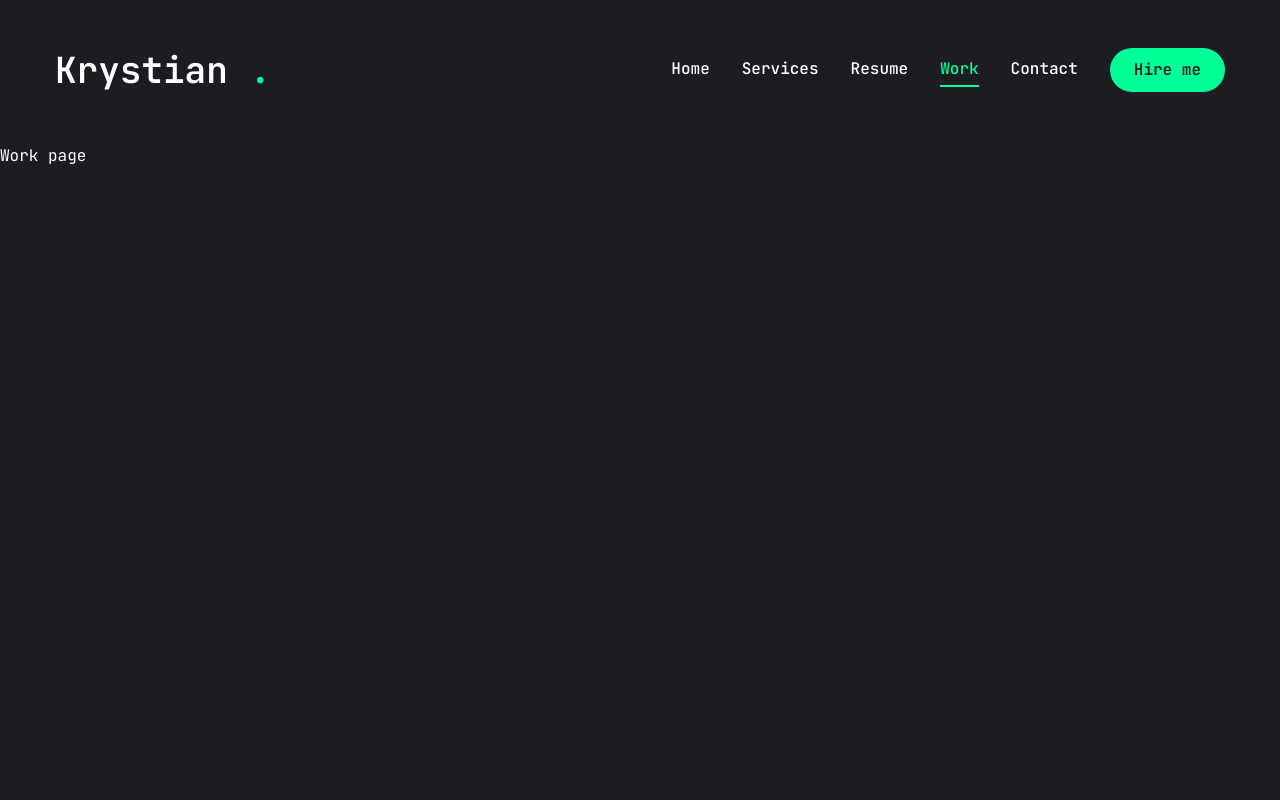
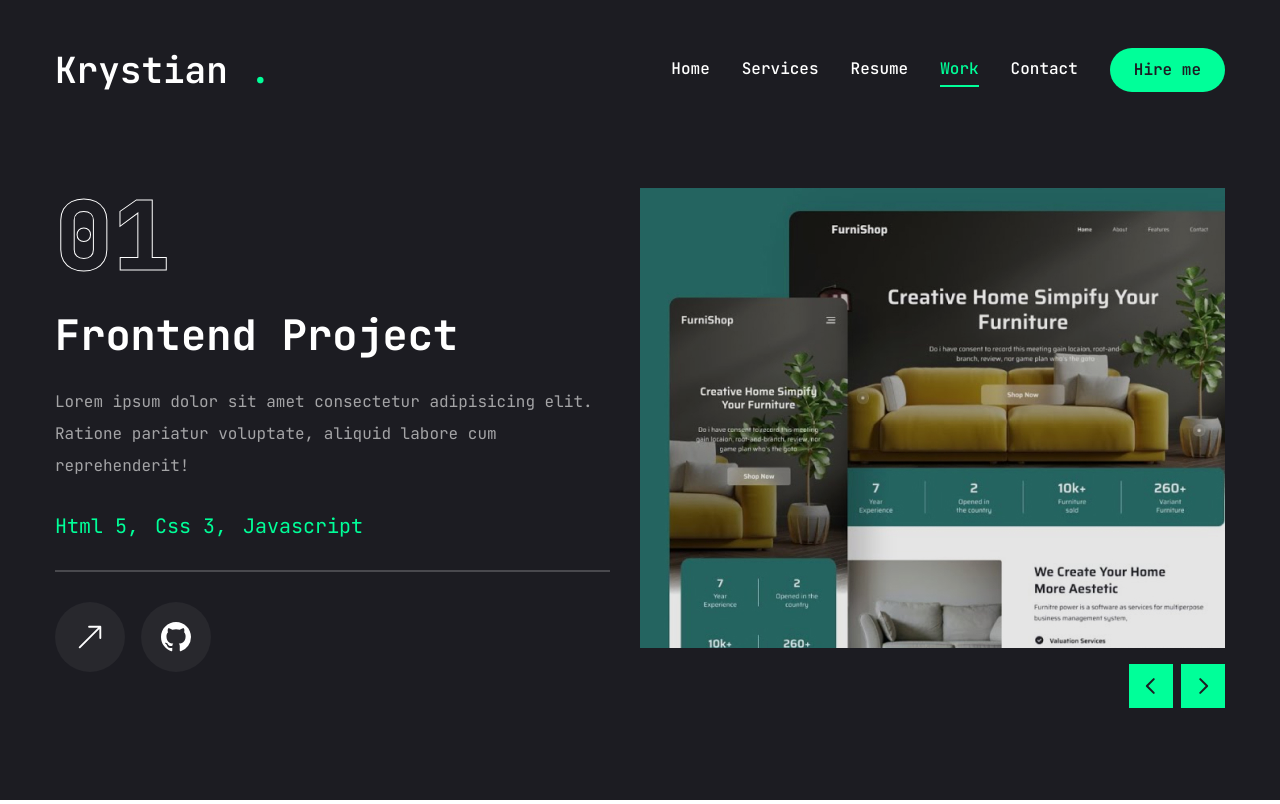
Before and after one commit to krywa5/portfolio, a Next.js app: page /work in a window 1280 px wide. Built offline with nearby package versions, Linux system fonts and the light colour scheme.

Commit message:
Work page

```diff
--- a/app/layout.tsx
+++ b/app/layout.tsx
@@ -1,6 +1,7 @@
 import type { Metadata } from "next";
 import { JetBrains_Mono } from "next/font/google";
 import "./globals.css";
+import "swiper/css"; // TODO_KW: czy to nie powinno być zaciągane gdzieś wyżej?
 
 import Header from "@/components/Header";
 import PageTransition from "@/components/PageTransition";
--- a/app/work/page.tsx
+++ b/app/work/page.tsx
@@ -1,7 +1,177 @@
-import { FunctionComponent } from "react";
+"use client";
+
+import { motion } from "framer-motion";
+import { useState, FunctionComponent } from "react";
+import { Swiper, SwiperClass, SwiperSlide } from "swiper/react";
+import { BsArrowUpRight, BsGithub } from "react-icons/bs";
+import {
+  Tooltip,
+  TooltipContent,
+  TooltipProvider,
+  TooltipTrigger,
+} from "@/components/ui/tooltip";
+import Link from "next/link";
+import Image from "next/image";
+import WorkSliderButtons from "@/components/WorkSliderButtons";
+
+type Project = {
+  num: string;
+  category: string;
+  title: string;
+  description: string;
+  stack: { name: string }[];
+  image: string;
+  live: string;
+  github: string;
+};
+
+const projects: Project[] = [
+  {
+    num: "01",
+    category: "frontend",
+    title: "project 1",
+    description:
+      "Lorem ipsum dolor sit amet consectetur adipisicing elit. Ratione pariatur voluptate, aliquid labore cum reprehenderit!",
+    stack: [{ name: "Html 5" }, { name: "Css 3" }, { name: "Javascript" }],
+    image: "/assets/work/thumb1.png",
+    live: "",
+    github: "",
+  },
+  {
+    num: "02",
+    category: "fullstack",
+    title: "project 2",
+    description:
+      "Lorem ipsum dolor sit amet consectetur adipisicing elit. Ratione pariatur voluptate, aliquid labore cum reprehenderit!",
+    stack: [{ name: "Next.js" }, { name: "Tailwind.css" }, { name: "Node.js" }],
+    image: "/assets/work/thumb2.png",
+    live: "",
+    github: "",
+  },
+  {
+    num: "03",
+    category: "frontend",
+    title: "project 3",
+    description:
+      "Lorem ipsum dolor sit amet consectetur adipisicing elit. Ratione pariatur voluptate, aliquid labore cum reprehenderit!",
+    stack: [{ name: "Next.js" }, { name: "Tailwind.css" }],
+    image: "/assets/work/thumb3.png",
+    live: "",
+    github: "",
+  },
+];
 
 const Work: FunctionComponent = () => {
-  return <div>Work page</div>;
+  const [project, setProject] = useState<Project>(projects[0]);
+
+  const handleSlideChange = (swiper: SwiperClass) => {
+    // get current slide index
+    const currentIndex = swiper.activeIndex;
+    // update project state based on current slide index
+    setProject(projects[currentIndex]);
+  };
+
+  return (
+    <motion.section
+      initial={{ opacity: 0 }}
+      animate={{
+        opacity: 1,
+        transition: { delay: 2.4, duration: 0.4, ease: "easeIn" },
+      }}
+      className="min-h-[80vh] flex flex-col justify-center py-12 xl:px-0"
+    >
+      <div className="container mx-auto">
+        <div className="flex flex-col xl:flex-row xl:gap-[30px]">
+          <div className="w-full xl:w-[50%] xl:h-[460px] flex flex-col xl:justify-between order-2 xl:order-none">
+            <div className="flex flex-col gap-[30px] h-[50%]">
+              {/* outline num */}
+              <div className="text-8xl leading-none font-extrabold text-transparent text-outline">
+                {project.num}
+              </div>
+              {/* project category */}
+              <h2 className="text-[42px] font-bold leading-none text-white group-hover:text-accent transition-all duration-500 capitalize">
+                {project.category} project
+              </h2>
+              {/* project description */}
+              <p className="text-white/60">{project.description}</p>
+              {/* stock */}
+              <ul className="flex gap-4">
+                {project.stack.map((stack, index) => (
+                  <li key={index} className="text-xl text-accent">
+                    {stack.name}
+                    {index !== project.stack.length - 1 && ","}
+                  </li>
+                ))}
+              </ul>
+              {/* border */}
+              <div className="border border-white/20"></div>
+              {/* buttons */}
+              <div className="flex items-center gap-4">
+                {/* TODO: create component for this */}
+                {/* live project button */}
+                <Link href={project.live}>
+                  <TooltipProvider delayDuration={100}>
+                    <Tooltip>
+                      <TooltipTrigger className="w-[70px] h-[70px] rounded-full bg-white/5 flex justify-center items-center group">
+                        <BsArrowUpRight className="text-white text-3xl group-hover:text-accent" />
+                      </TooltipTrigger>
+                      <TooltipContent>
+                        <p>Live project</p>
+                      </TooltipContent>
+                    </Tooltip>
+                  </TooltipProvider>
+                </Link>
+                {/* github project button */}
+                <Link href={project.github}>
+                  <TooltipProvider delayDuration={100}>
+                    <Tooltip>
+                      <TooltipTrigger className="w-[70px] h-[70px] rounded-full bg-white/5 flex justify-center items-center group">
+                        <BsGithub className="text-white text-3xl group-hover:text-accent" />
+                      </TooltipTrigger>
+                      <TooltipContent>
+                        <p>Github repository</p>
+                      </TooltipContent>
+                    </Tooltip>
+                  </TooltipProvider>
+                </Link>
+              </div>
+            </div>
+          </div>
+          <div className="w-full xl:w-[50%]">
+            <Swiper
+              spaceBetween={30}
+              slidesPerView={1}
+              className="xl:h-[520px] mb-12"
+              onSlideChange={handleSlideChange}
+            >
+              {projects.map((project, index) => (
+                <SwiperSlide key={index} className="w-full">
+                  <div className="h-[460px] relative group flex justify-center items-center bg-pink-50/20">
+                    {/* overlay */}
+                    <div className="absolute top-0 bottom-0 w-full h-full bg-black/10 z-10"></div>
+                    {/* image */}
+                    <div className="relative w-full h-full">
+                      <Image
+                        src={project.image}
+                        fill
+                        className="object-cover"
+                        alt={`${project.title} thumbnail`}
+                      />
+                    </div>
+                  </div>
+                </SwiperSlide>
+              ))}
+              {/* slider buttons */}
+              <WorkSliderButtons
+                containerClassName="flex gap-2 absolute right-0 bottom-[calc(50%_-_22px)] xl:bottom-0 z-20 w-full justify-between xl:w-max xl:justify-none"
+                btnClassName="bg-accent hover:bg-accent-hover text-primary text-[22px] w-[44px] h-[44px] flex justify-center items-center transition-all"
+              />
+            </Swiper>
+          </div>
+        </div>
+      </div>
+    </motion.section>
+  );
 };
 
 export default Work;
--- a/components/Photo.tsx
+++ b/components/Photo.tsx
@@ -20,7 +20,7 @@
           priority
           quality={100}
           fill
-          alt=""
+          alt="Photo of me"
           className="object-contain"
         />
       </motion.div>
--- /dev/null
+++ b/components/WorkSliderButtons.tsx
@@ -0,0 +1,34 @@
+"use client";
+import { FunctionComponent } from "react";
+import { useSwiper } from "swiper/react";
+import { PiCaretLeftBold, PiCaretRightBold } from "react-icons/pi";
+
+interface WorkSliderButtonsProps {
+  containerClassName?: string;
+  btnClassName?: string;
+  iconClassName?: string;
+}
+
+const WorkSliderButtons: FunctionComponent<WorkSliderButtonsProps> = ({
+  containerClassName,
+  btnClassName,
+  iconClassName,
+}) => {
+  const swiper = useSwiper();
+
+  return (
+    <div className={containerClassName}>
+      <button className={btnClassName} onClick={() => swiper.slidePrev()}>
+        <PiCaretLeftBold className={iconClassName} />
+      </button>
+      <button className={btnClassName}>
+        <PiCaretRightBold
+          className={iconClassName}
+          onClick={() => swiper.slideNext()}
+        />
+      </button>
+    </div>
+  );
+};
+
+export default WorkSliderButtons;
--- a/package.json
+++ b/package.json
@@ -24,6 +24,7 @@
     "react-countup": "^6.5.3",
     "react-dom": "^18",
     "react-icons": "^5.3.0",
+    "swiper": "^11.1.14",
     "tailwind-merge": "^2.5.3",
     "tailwindcss-animate": "^1.0.7"
   },
```
Also changed, not shown: 1 other file (tests, documents, lock files or other folders).
